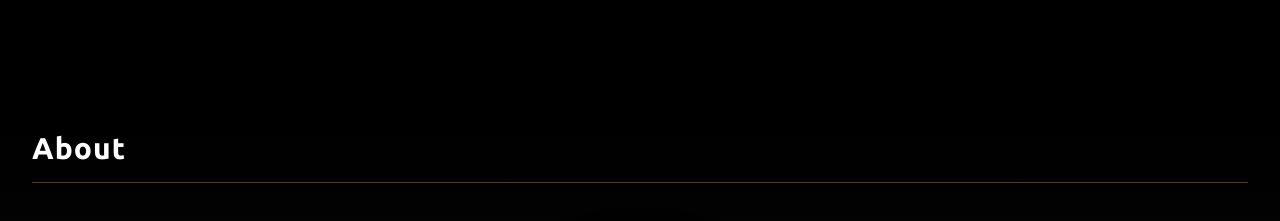
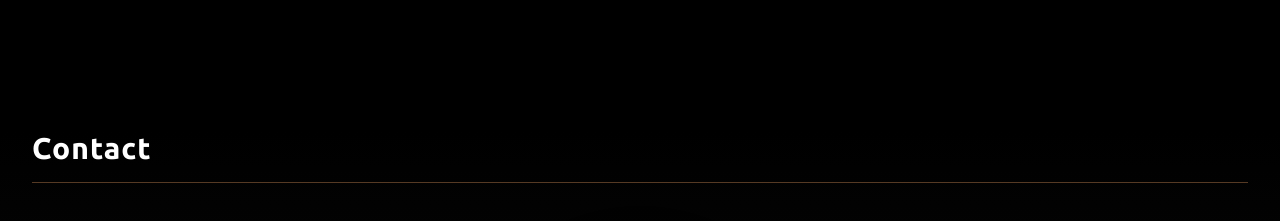
Before and after one commit to yahya-cloud/portfolio-next, a Next.js app: page / in a window 1280 px wide. Shown: the part 3980-4201 px from the top of the page. Built offline with nearby package versions, Linux system fonts and the light colour scheme; a web font is replaced by a local one.

Commit message:
Update Footer.js

```diff
--- a/app/components/Footer/Footer.js
+++ b/app/components/Footer/Footer.js
@@ -10,7 +10,7 @@ const Footer = (props) => {
   return (
     <section className="footer" id="about">
       <div className="footer_wrapper">
-        <h1 className="footer_heading">About</h1>
+        <h1 className="footer_heading">Contact</h1>
         <div className="footer_line" />
         {" "}
         <Grid
```
